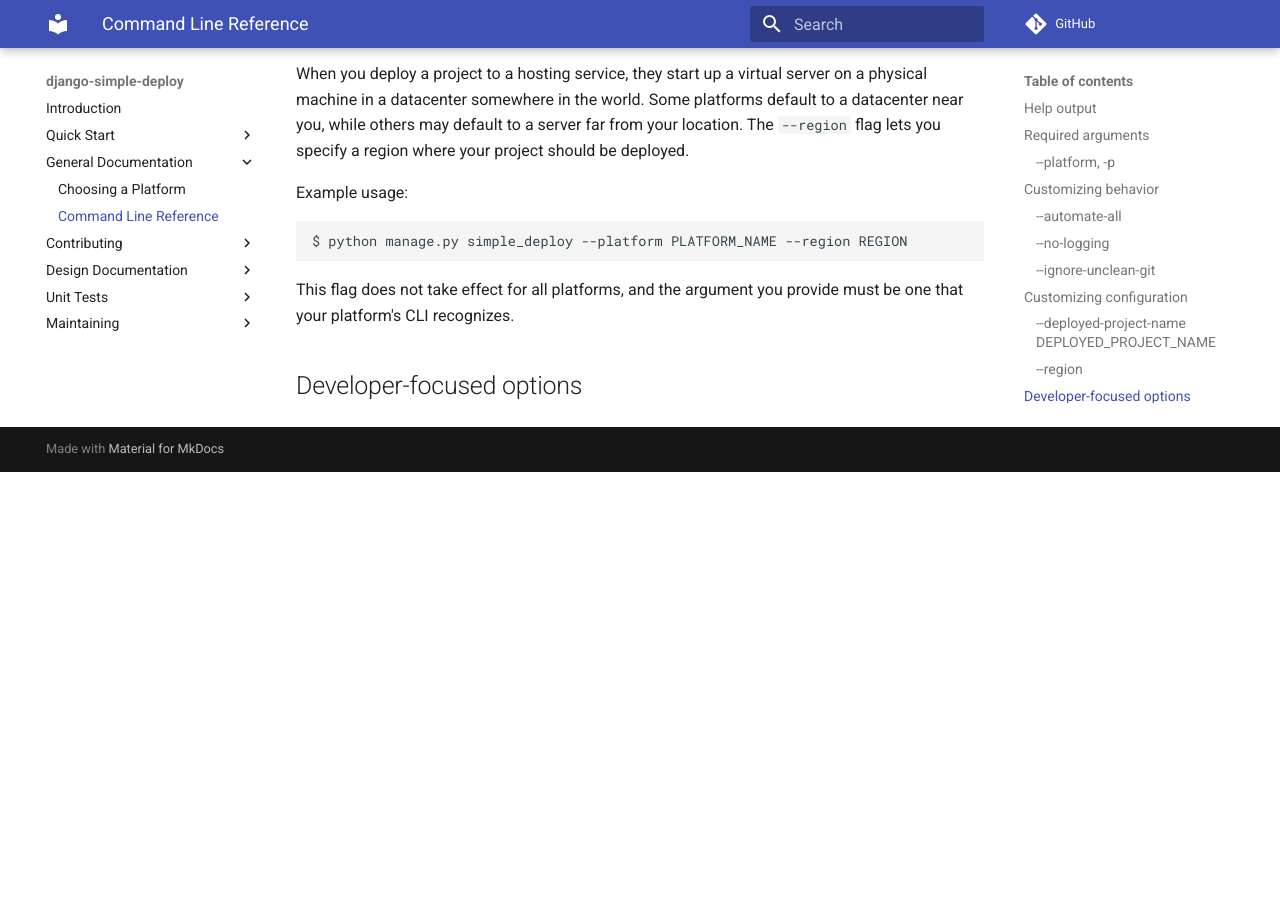
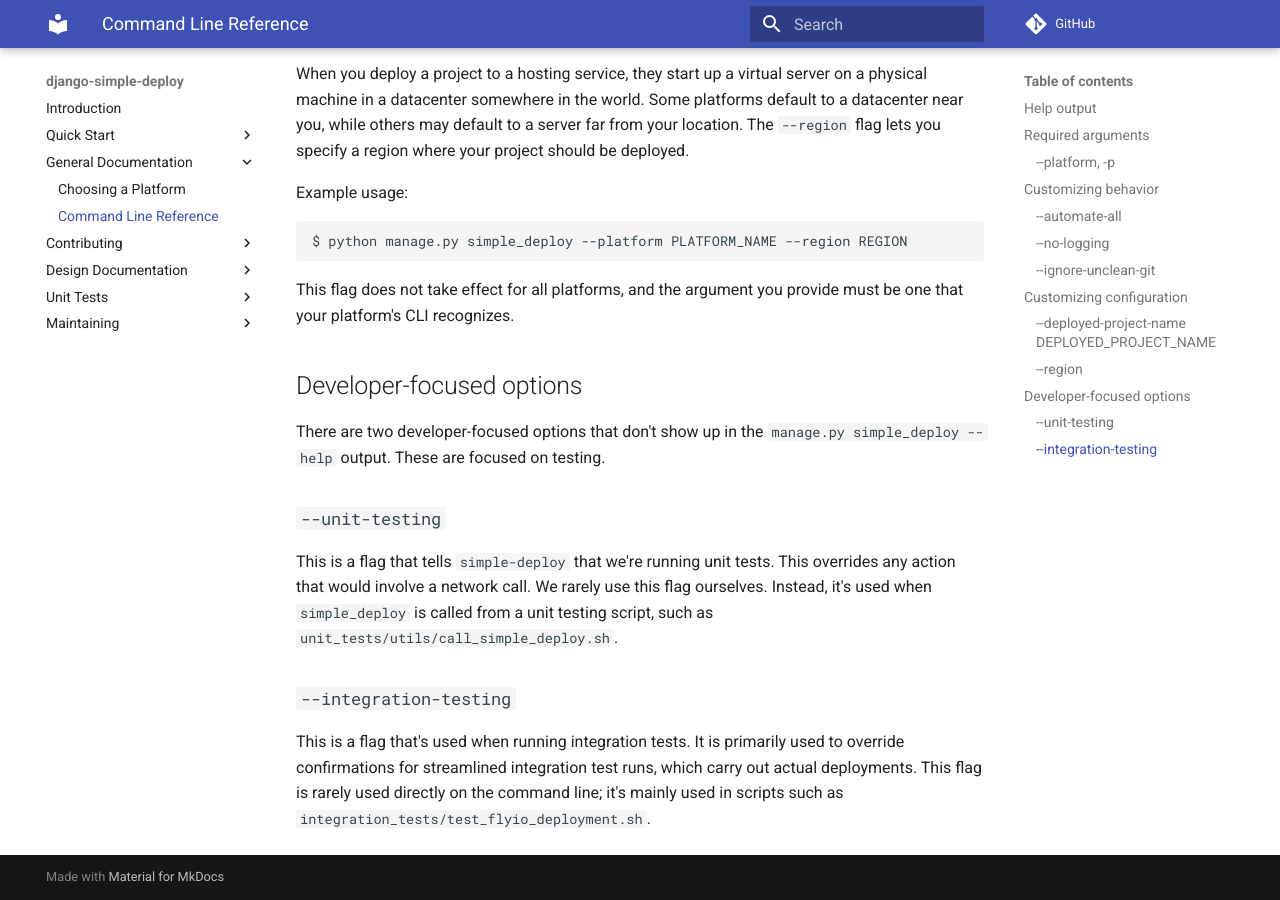
Before and after one commit to ehmatthes/django-simple-deploy, an MkDocs documentation site: the page built from docs/general_documentation/cli_reference.md, in a window 1280 px wide and 900 px high, scrolled down 3442 px. Built offline with MkDocs 1.6.1 and Material for MkDocs 9.7.7, drawn with Linux system fonts in a browser that asks for light colours; comment, search, counter and statistics services are not loaded; before the commit the page ends 3914 px from its top, so only the background shows below that.

Commit message:
Documented developer-focused CLI options.

```diff
--- a/docs/general_documentation/cli_reference.md
+++ b/docs/general_documentation/cli_reference.md
@@ -134,3 +134,13 @@ $ python manage.py simple_deploy --platform PLATFORM_NAME --region REGION
 This flag does not take effect for all platforms, and the argument you provide must be one that your platform's CLI recognizes.
 
 ## Developer-focused options
+
+There are two developer-focused options that don't show up in the `manage.py simple_deploy --help` output. These are focused on testing.
+
+### `--unit-testing`
+
+This is a flag that tells `simple-deploy` that we're running unit tests. This overrides any action that would involve a network call. We rarely use this flag ourselves. Instead, it's used when `simple_deploy` is called from a unit testing script, such as `unit_tests/utils/call_simple_deploy.sh`.
+
+### `--integration-testing`
+
+This is a flag that's used when running integration tests. It is primarily used to override confirmations for streamlined integration test runs, which carry out actual deployments. This flag is rarely used directly on the command line; it's mainly used in scripts such as `integration_tests/test_flyio_deployment.sh`.
```
